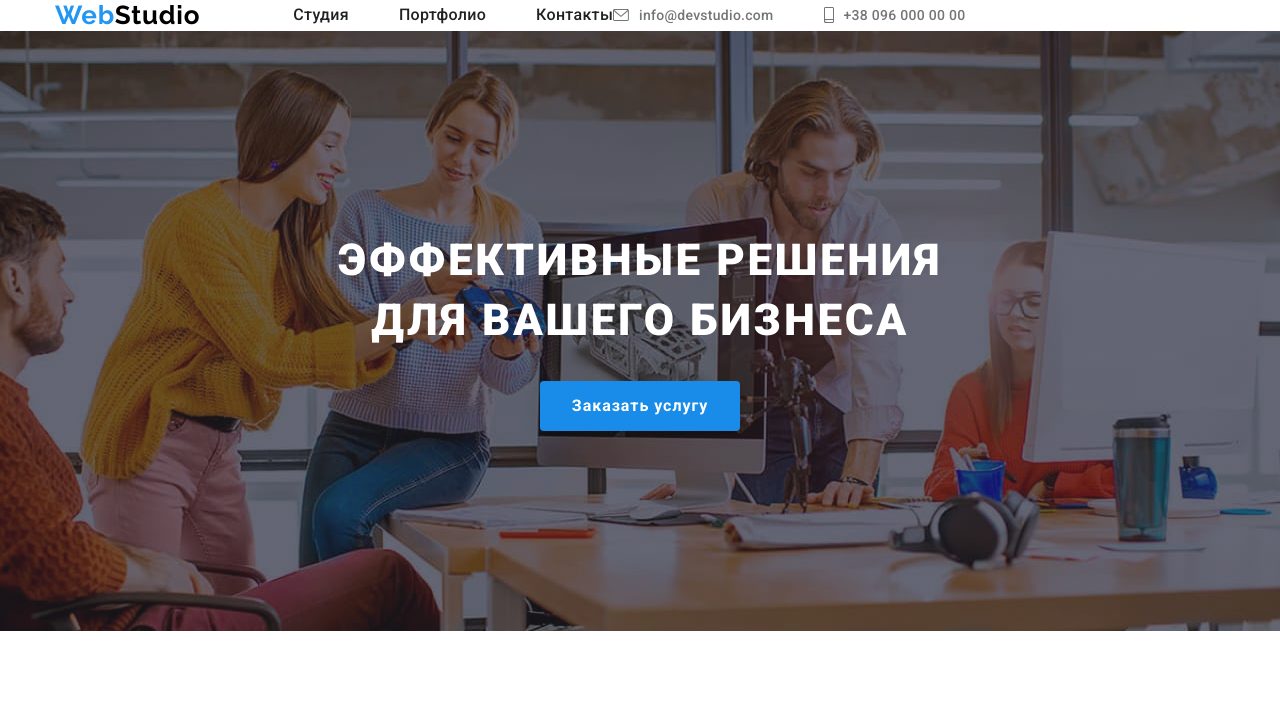
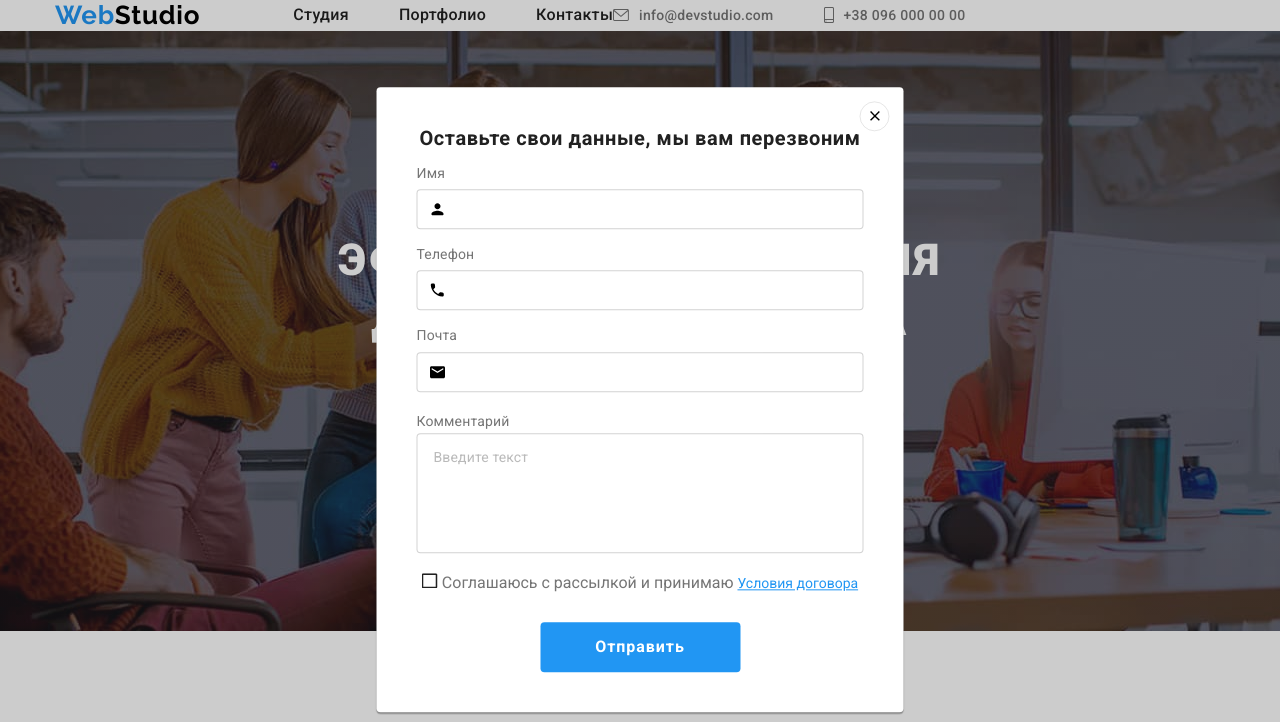
Before and after one commit to jokerav/goit-markup-hw-08, a plain HTML site: page index.html in a window 1280 px wide. Both pictures are taken after a click on the button "Заказать услугу". Shown: the top 722 px of the page. Drawn offline with nearby package versions, Linux system fonts and the light colour scheme.

Commit message:
0.9
Сделал форму

```diff
--- a/index.html
+++ b/index.html
@@ -597,6 +597,60 @@
         </div>
     </footer>
 
+    <div class="backdrop is-hidden" data-modal>
+        <div class="modal">
+            <button type="button" class="modal-close" data-modal-close>
+                <svg class="modal-close-icon" width="18px" height="18px">
+                    <use href="./images/icons/symbol-defs.svg#icon-close-modal"></use>
+                </svg>
+            </button>
+            <form class="modal-form">
+                <p class="modal-header">Оставьте свои данные, мы вам перезвоним</p>
+                <Label class="modal-input-label">Имя
+                    <span class="input-container">
+                        <input class="modal-input" type="text" name="user-name" minlength="2"
+                            pattern="[a-zA-Zа-яёА-ЯЁ]+"
+                            title="Имя должно содержать минимум 2 символа кириллицы или латиницы" required>
+                        <svg class="modal-input-icon" width="18px" height="18px">
+                            <use href="./images/icons/symbol-defs.svg#icon-person-black"></use>
+                        </svg>
+                    </span>
+                </Label>
+
+                <Label class="modal-input-label">Телефон
+                    <span class="input-container">
+                        <input class="modal-input" type="tel" name="user-phone" title="097-123-45-67"
+                            pattern="[0-9]{3}-[0-9]{3}-[0-9]{2}-[0-9]{2}" required>
+                        <svg class="modal-input-icon" width="18px" height="18px">
+                            <use href="./images/icons/symbol-defs.svg#icon-phone-black"></use>
+                        </svg>
+                    </span>
+                </Label>
+
+                <Label class="modal-input-label">Почта
+                    <span class="input-container">
+                        <input class="modal-input" type="email" name="user-email"
+                            pattern="[a-z0-9._%+-]+@[a-z0-9.-]+\.[a-z]{2,4}$">
+                        <svg class="modal-input-icon" width="18px" height="18px">
+                            <use href="./images/icons/symbol-defs.svg#icon-email-black"></use>
+                        </svg>
+                    </span>
+                </Label>
+                <div class="comment-container">
+                    <Label class="modal-input-label comment-label">Комментарий<textarea class="input-mix modal-comment"
+                            placeholder="Введите текст" name="comment"></textarea></Label>
+                </div>
+                <input class="form-checkbox visually-hidden" type="checkbox" id="accept-policy">
+                <Label class="checkbox-label" for="accept-policy">
+                    Соглашаюсь с рассылкой и принимаю <a class="policy-link" href="#">Условия договора</a>
+                </Label>
+
+
+                <button class="form-btn" type="submit">Отправить</button>
+            </form>
+        </div>
+    </div>
+
     <script src="./js/modal.js"></script>
     <script src="./js/menu.js"></script>
 </body>
--- a/scss/components/_form.scss
+++ b/scss/components/_form.scss
@@ -6,10 +6,13 @@
   color: var(--secondary-text-color);
   font-weight: 700;
   font-size: 20px;
-  line-height: 1.15;
+  line-height: 1.5;
   text-align: center;
   letter-spacing: 0.03em;
   margin-bottom: 12px;
+  @media screen and (min-width: 1200px) {
+    line-height: 1.15;
+  }
 }
 
 .input-container {
--- a/scss/components/_modal.scss
+++ b/scss/components/_modal.scss
@@ -1,6 +1,6 @@
 .modal {
   position: absolute;
-  width: 528px;
+  width: 450px;
   top: 50%;
   left: 50%;
   padding-top: 40px;
@@ -12,6 +12,10 @@
   box-shadow: 0px 1px 3px rgba(0, 0, 0, 0.12), 0px 1px 1px rgba(0, 0, 0, 0.14),
     0px 2px 1px rgba(0, 0, 0, 0.2);
   border-radius: 4px;
+
+  @media screen and (min-width: 1200px) {
+    width: 527px;
+  }
 }
 
 .modal-close {
```
Also changed, not shown: css/main.css, css/main.min.css, 2 other files.
